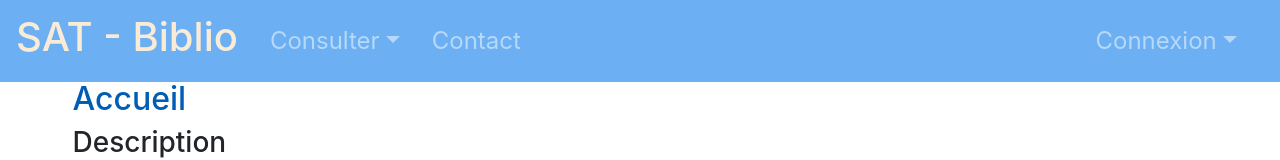
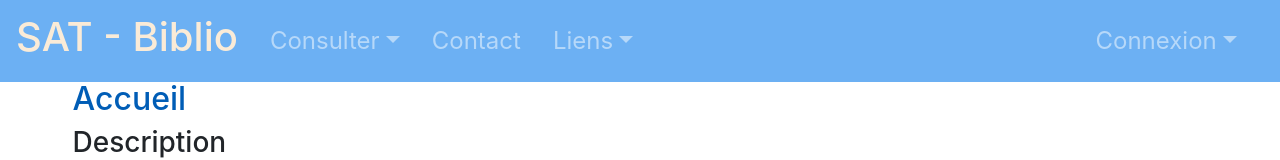
Before and after one commit to clemsciences/sat-biblio-flask, a Vue app in the folder sat-biblio-interface/: page / in a window 1280 px wide. Shown: the top 160 px of the page. Built offline with nearby package versions, Linux system fonts and the light colour scheme.

Commit message:
Added external links into nav bar

```diff
--- a/sat-biblio-interface/src/components/NavBar.vue
+++ b/sat-biblio-interface/src/components/NavBar.vue
@@ -46,6 +46,12 @@
 
           <b-nav-item to="/contact" class="nav-link space-around titre-nav-item">Contact</b-nav-item>
 
+          <b-nav-item class="active" active>
+            <b-nav-item-dropdown text="Liens" class="titre-nav-item">
+              <b-dropdown-item @click="goToMainSite">Consulter le site de la SAT</b-dropdown-item>
+              <b-dropdown-item @click="goToGallicaSAT">Consulter les bulletins de la SAT en ligne</b-dropdown-item>
+            </b-nav-item-dropdown>
+          </b-nav-item>
         </b-navbar-nav>
         <b-navbar-nav class="ml-auto">
           <b-nav-item id="connection-tooltip" class="nav-link space-around titre-nav-item ml-auto">
@@ -104,6 +110,14 @@ export default {
         return "Se déconnecter";
       }
     },
+  },
+  methods: {
+    goToGallicaSAT: function() {
+      window.open('https://gallica.bnf.fr/ark:/12148/cb34429572f/date.item','_blank');
+    },
+    goToMainSite() {
+      window.open('https://www.societearcheotouraine.eu/','_blank');
+    }
   }
 
 }
```
